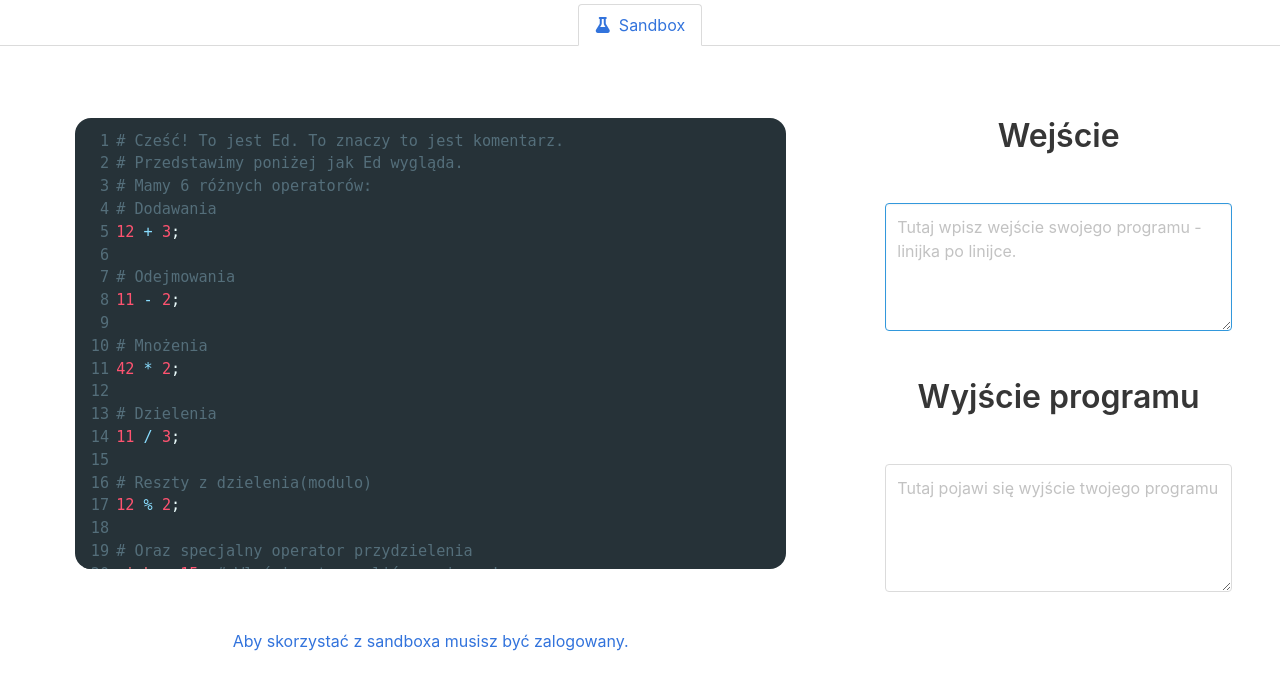
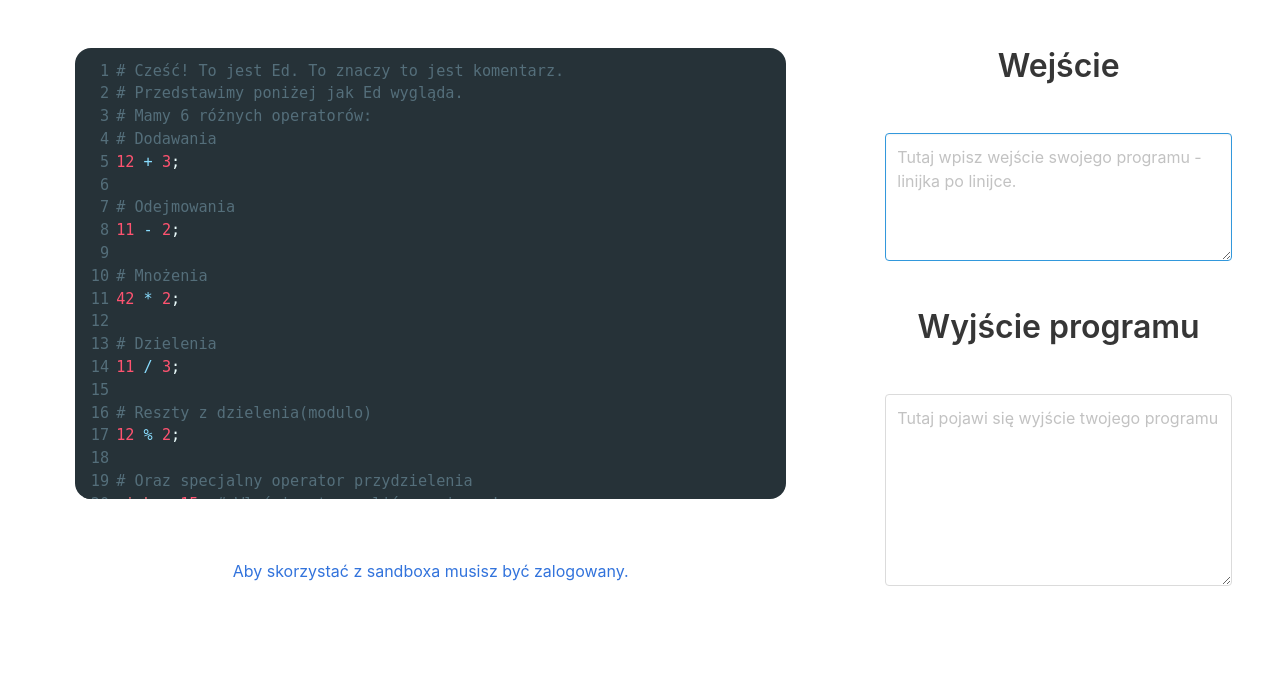
Before and after one commit to SKE-Projekt/SKE-Platform, a Flask app: page /sandbox in a window 1280 px wide. Shown: the part 62-758 px from the top of the page. Run offline with Flask 2, Linux system fonts and the light colour scheme; some libraries are stand-ins or nearby versions.

Commit message:
Remove that nasty top bar

```diff
--- a/ske_platform/static/style.css
+++ b/ske_platform/static/style.css
@@ -34,8 +34,8 @@
 }
 
 #output-data {
-    height: 7vw;
-    max-height: 7vw;
+    height: 15vw;
+    max-height: 15vw;
 }
 
 #input-data {
--- a/ske_platform/templates/sandbox/sandbox.html
+++ b/ske_platform/templates/sandbox/sandbox.html
@@ -17,16 +17,6 @@
     {{ form.input_data }}
 </form>
 
-<div class="tabs is-centered is-boxed" style="margin-top: 4px;">
-    <ul>
-        <li class="is-active">
-            <a>
-                <span class="icon is-small"><i class="fas fa-flask"></i></span>
-                <span>Sandbox</span>
-            </a>
-        </li>
-    </ul>
-</div>
 <section class="hero sandbox-hero has-text-centered">
     <div class="hero-body sandbox-hero-body">
         <div class="columns">
```
